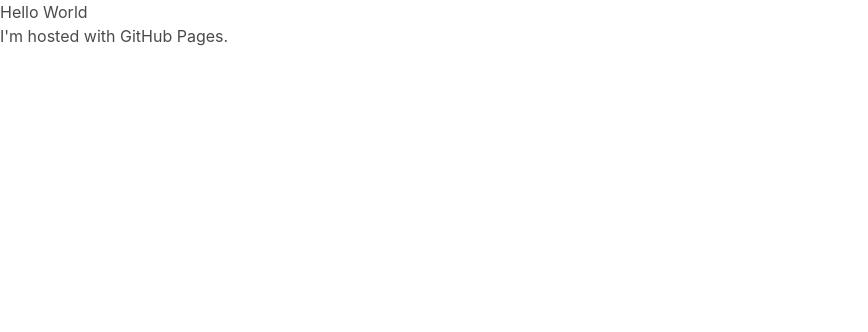
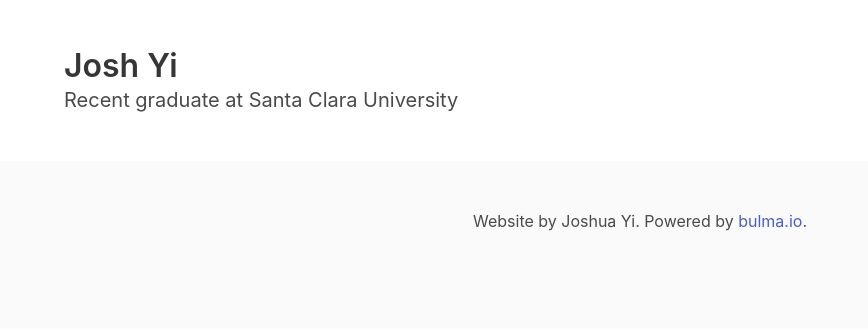
Before and after one commit to jsyi1995/jsyi1995.github.io, a plain HTML site: page index.html in a window 1280 px wide. Shown: the whole page, without its empty margins (0-868 px from the left). Drawn offline with nearby package versions, Linux system fonts and the light colour scheme.

Commit message:
Third Commit

```diff
--- a/index.html
+++ b/index.html
@@ -7,7 +7,26 @@
         <link rel="stylesheet" href="https://maxcdn.bootstrapcdn.com/font-awesome/4.7.0/css/font-awesome.min.css">
     </head>
     <body>
-        <h1>Hello World</h1>
-        <p>I'm hosted with GitHub Pages.</p>
+        <section class="hero">
+            <div class="hero-body">
+                <div class="container">
+                    <h1 class="title">
+                        Josh Yi
+                    </h1>
+                    <h2 class="subtitle">
+                        Recent graduate at Santa Clara University
+                    </h2>
+                </div>
+            </div>
+        </section>
+        <footer class="footer">
+            <div class="container">
+                <div class="content has-text-centered">
+                    <p>
+                        Website by Joshua Yi. Powered by <a href="bulma.io">bulma.io</a>.
+                    </p>
+                </div>
+            </div>
+        </footer>
     </body>
 </html>
```
